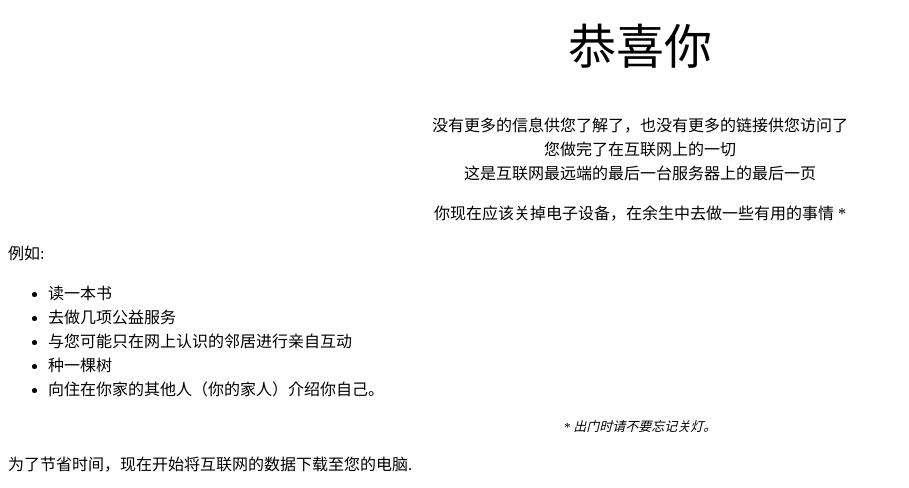
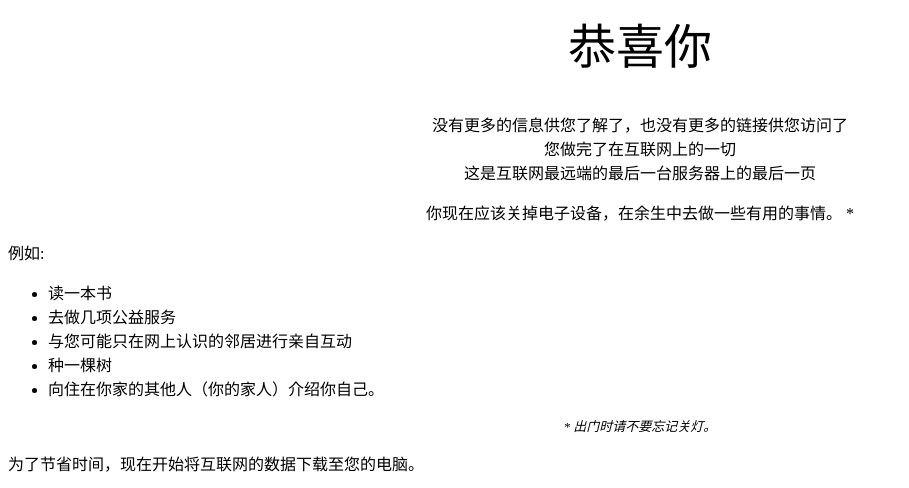
Before and after one commit to Ce-daros/End-of-the-Internet-Chinese, a plain HTML site: page index.html in a window 1280 px wide. Shown: the top 488 px of the page, without its empty margins (0-909 px from the left). Drawn offline with Linux system fonts and the light colour scheme; grey boxes are pictures that could not be loaded.

Commit message:
Update index.html

```diff
--- a/index.html
+++ b/index.html
@@ -8,7 +8,7 @@
 <p align=center><br>没有更多的信息供您了解了，也没有更多的链接供您访问了<br>
 您做完了在互联网上的一切<br>
 这是互联网最远端的最后一台服务器上的最后一页
-<p align=center>你现在应该关掉电子设备，在余生中去做一些有用的事情 *
+<p align=center>你现在应该关掉电子设备，在余生中去做一些有用的事情。 *
 <p>例如:<br>
 <ul>
 <li>读一本书
@@ -18,7 +18,7 @@
 <li>向住在你家的其他人（你的家人）介绍你自己。
 </ul>
 <p align=center><font size=-1><i>* 出门时请不要忘记关灯。</i></font>
-<p>为了节省时间，现在开始将互联网的数据下载至您的电脑.
+<p>为了节省时间，现在开始将互联网的数据下载至您的电脑。
 <div class="g-plusone"></div>
 </p>
 
```
